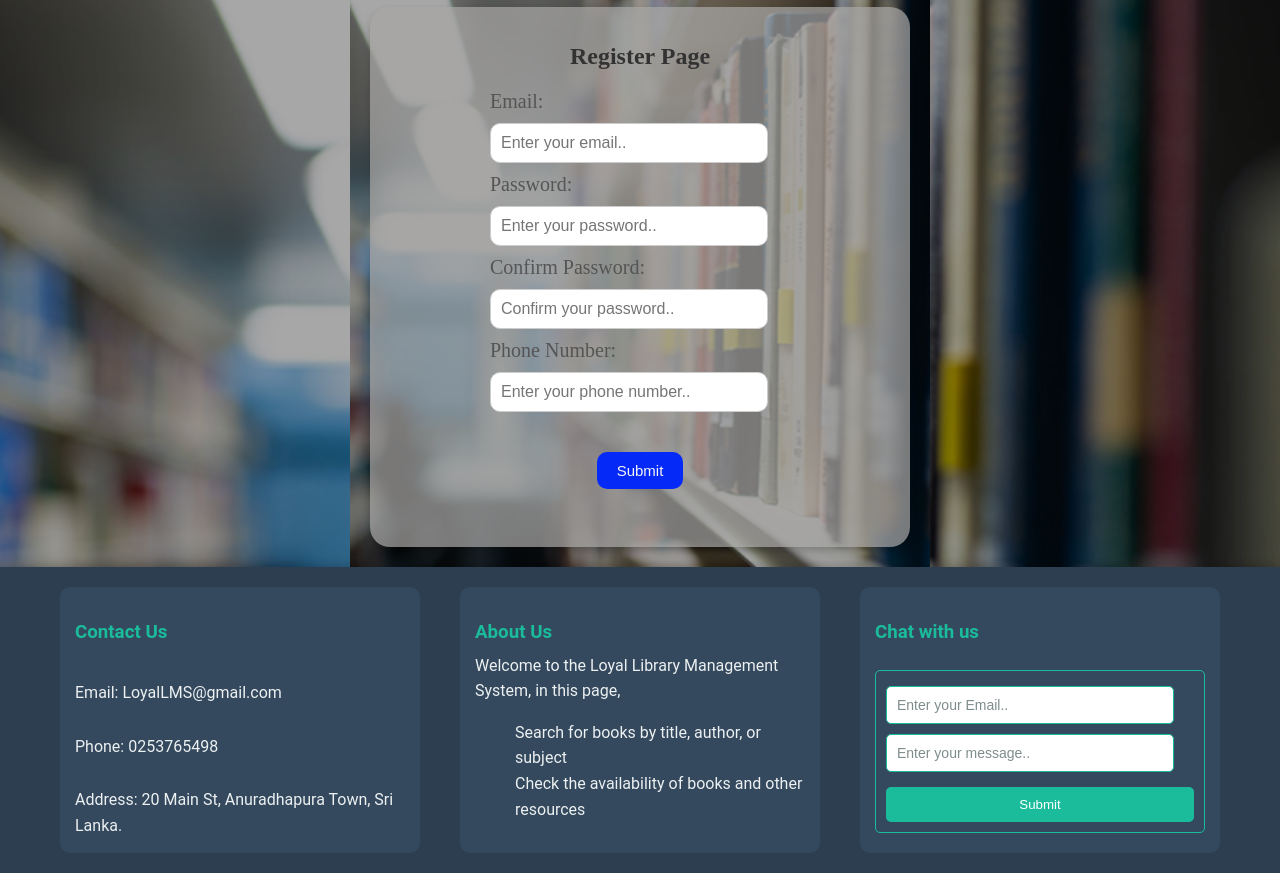
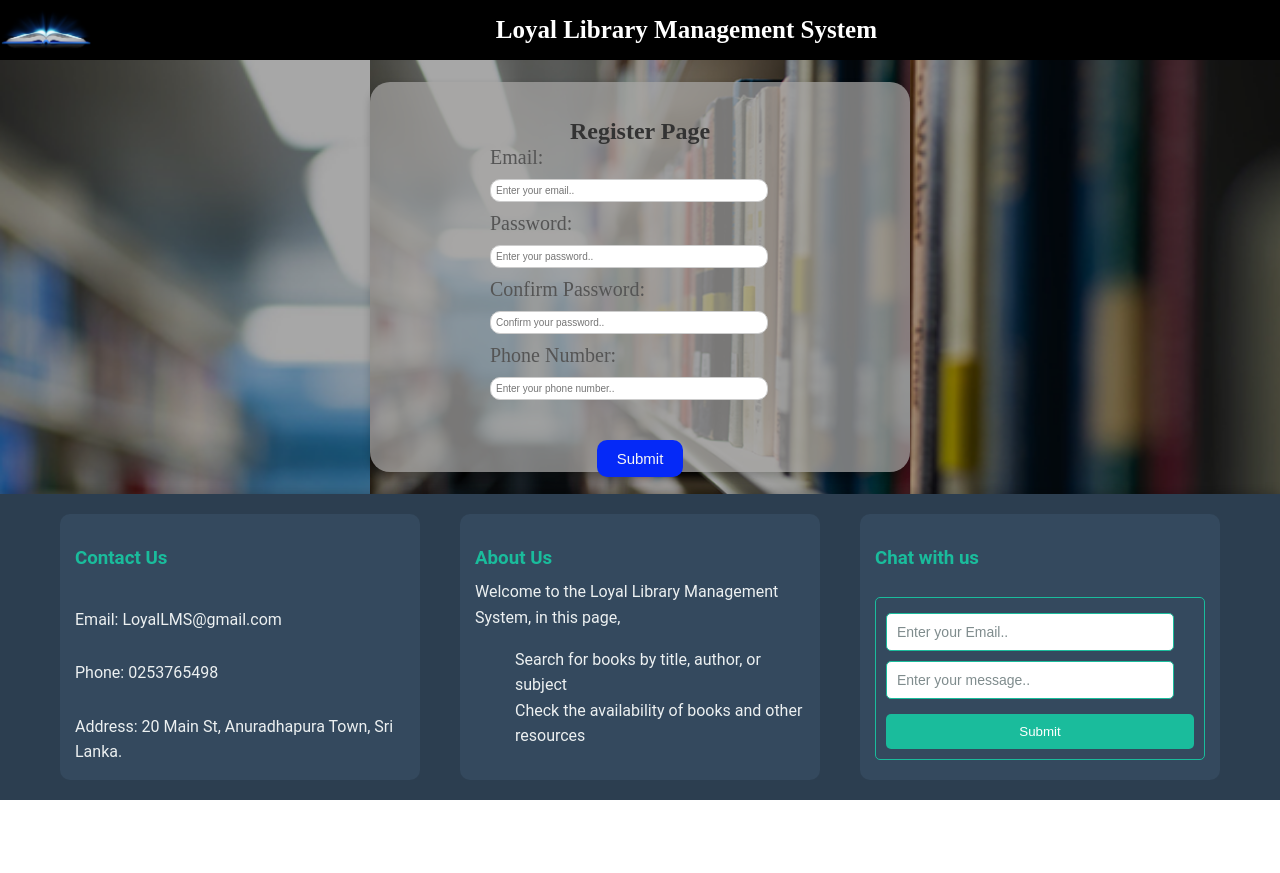
Before and after one commit to chamodipiyumika/Loyal-Library-Management-System, a React (Create React App) app in the folder FrontEnd/lms/: page /goto-register in a window 1280 px wide. After the commit the page ends 800 px from the top, so only its background shows below. Built offline with nearby package versions, Linux system fonts and the light colour scheme.

Commit message:
updated regioster page

```diff
--- a/FrontEnd/lms/src/App.js
+++ b/FrontEnd/lms/src/App.js
@@ -4,7 +4,7 @@ import FunctionalComLogin from './componants/loginPage';
 import FunctionalComReset from './componants/resetpwPage';
 import FunctionalComReg from './componants/registerPage';
 import FunctionalComOTP from './componants/Otp';
-import FunctionalComOpassword from './componants/password';
+import FunctionalCombook from './componants/bookPage';
 import FunctionalComPassword from "./componants/password";
 
 
@@ -19,6 +19,7 @@ function App() {
         <Route path="/goto-register" element={<FunctionalComReg />} />
         <Route path="/otp" element={<FunctionalComOTP />} />
         <Route path="/passwordpage" element={<FunctionalComPassword />} />
+        <Route path="/bookpage" element={<FunctionalCombook />} />
       </Routes>
     </Router>
 
--- a/FrontEnd/lms/src/componants/css/registerPage.css
+++ b/FrontEnd/lms/src/componants/css/registerPage.css
@@ -15,8 +15,8 @@
     justify-content: center;
     align-items: center;
     background-color: #ecf0f1;
-    padding: 20px;
-    padding-top: 500xp;
+
+
     flex: 1; /* Allows the content wrap to grow and push the footer down */
   }
 
@@ -25,10 +25,10 @@
     align-items: center;
     display: flex;
     width: 500px;
-    height: 500px;
+    height: 350px;
     flex-direction: column;
-    padding: 30px;
-    padding-top: 50px;
+    padding: 1px;
+    padding-top: 1px;
     border-radius: 20px;
     box-shadow: 0 4px 8px rgba(0, 0, 0, 0.2);
     transition: transform 0.3s ease-in-out;
@@ -40,14 +40,14 @@
 
   .h1 {
     font-family: 'Times New Roman', Times, serif;
-    margin-bottom: 20px;
+    margin-bottom: 1px;
     color: #333;
     text-align: center;
     font-size: 24px;
   }
 
   .labels {
-    font-size: 18px;
+    font-size: 15px;
     font-family: 'Times New Roman', Times, serif;
     text-align: left;
     width: 100%;
@@ -58,12 +58,12 @@
   .formpage input[type="text"],
   .formpage input[type="password"] {
     width: calc(100% - 22px);
-    padding: 10px 10px;
+    padding: 5px 5px;
     margin: 10px 0;
     box-sizing: border-box;
     border: 1px solid #ccc;
     border-radius: 10px;
-    font-size: 16px;
+    font-size: 10px;
     color: red;
     transition: border-color 0.3s ease-in-out;
   }
@@ -88,7 +88,7 @@
   .submit {
 
     font-size: 12px;
-    margin-bottom: 100px;
+    margin-bottom: 10px;
     border-radius: 10px;
     color: whitesmoke;
     background-color: #007bff;
```
